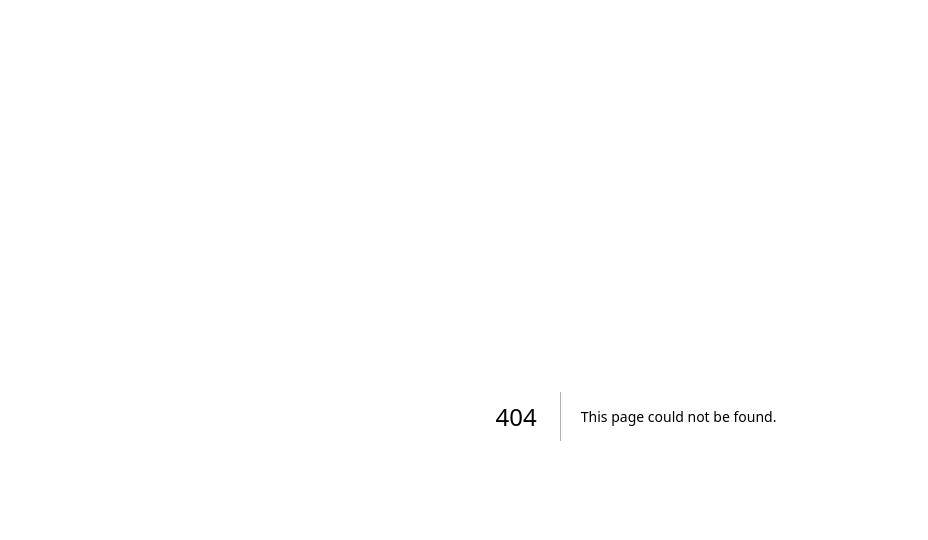
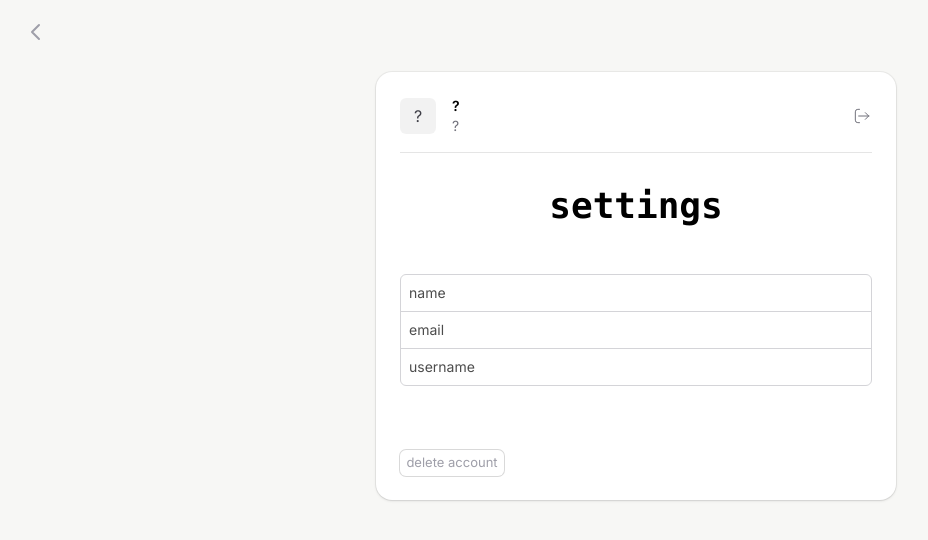
Before and after one commit to hugobelem/depoc-frontend, a Next.js app: page /settings in a window 1280 px wide. Before the commit this address had no page. Shown: the top 540 px of the page, without its empty margins (4-932 px from the left). Built offline with nearby package versions, Linux system fonts and the light colour scheme; no server answers.

Commit message:
feat: start settings page

```diff
--- /dev/null
+++ b/app/settings/layout.tsx
@@ -0,0 +1,9 @@
+import "@/app/ui/globals.css";
+
+export default function SettingsLayout({
+  children,
+}: Readonly<{
+  children: React.ReactNode;
+}>) {
+  return <section>{children}</section>;
+}
--- /dev/null
+++ b/app/settings/page.tsx
@@ -0,0 +1,17 @@
+import { BackButton } from "./ui/backButton";
+import { Header } from "./ui/header";
+import { ContentCard } from "./ui/content";
+import { Footer } from "./ui/footer";
+
+export default function Page() {
+  return (
+    <div className="min-h-fit mt-6 w-full sm:w-5/12 bg-[#f7f7f5] flex justify-center ml-auto mr-auto">
+      <div className="w-full max-w-5xl bg-white shadow-sm ring-1 ring-black/5 rounded-2xl my-8 p-6">
+        <BackButton></BackButton>
+        <Header></Header>
+        <ContentCard></ContentCard>
+        <Footer></Footer>
+      </div>
+    </div>
+  );
+}
--- /dev/null
+++ b/app/settings/ui/backButton.tsx
@@ -0,0 +1,29 @@
+import Link from "next/link";
+
+export function BackButton() {
+  return (
+    <div className="absolute top-1 p-4 left-2 sm:left-3 flex items-center">
+      <div className="flex justify-center">
+        <Link href="/" className="w-9 h-9">
+          <svg
+            className="w-6 h-6 text-zinc-400"
+            aria-hidden="true"
+            xmlns="http://www.w3.org/2000/svg"
+            width="24"
+            height="24"
+            fill="none"
+            viewBox="0 0 24 24"
+          >
+            <path
+              stroke="currentColor"
+              strokeLinecap="round"
+              strokeLinejoin="round"
+              strokeWidth="2"
+              d="m15 19-7-7 7-7"
+            />
+          </svg>
+        </Link>
+      </div>
+    </div>
+  );
+}
--- /dev/null
+++ b/app/settings/ui/content.tsx
@@ -0,0 +1,29 @@
+import { getUser } from "@/app/lib/api/user/api";
+
+export async function ContentCard() {
+  const user = await getUser()
+  return (
+    <div className="border border-zinc-300 bg-white ml-auto mr-auto rounded-md md:w-11/12 lg:w-4/4 mt-8">
+      <div className="relative flex items-center justify-between pt-2 px-2">
+        <p className="text-sm text-black/70">name</p>
+        <p className="text-sm text-black/40">{user?.name}</p>
+      </div>
+
+      <hr className="border-none my-2 h-px bg-zinc-300" />
+
+      <div className="relative flex items-center justify-between pb-2 px-2">
+        <p className="text-sm text-black/70">email</p>
+        <p className="text-sm text-black/40">{user?.email}</p>
+      </div>
+
+      <hr className="border-none mb-2 h-px bg-zinc-300" />
+
+      <div className="relative flex items-center justify-between pb-2 px-2">
+        <p className="text-sm text-black/70">username</p>
+        <p className="text-sm text-black/40">{user?.username}</p>
+      </div>
+
+      <button type="submit" className="hidden" name="user-form"></button>
+    </div>
+  );
+}
--- /dev/null
+++ b/app/settings/ui/footer.tsx
@@ -0,0 +1,11 @@
+export function Footer() {
+  return (
+    <div className="mt-16 flex items-center justify-between">
+      <button className="group flex h-6.5 w-26 items-center justify-center rounded-md ring-1 ring-black/15 hover:ring-black/10 bg-white hover:bg-zinc-100 cursor-pointer">
+        <span className="text-[13px] text-zinc-400 group-hover:text-zinc-600">
+          delete account
+        </span>
+      </button>
+    </div>
+  );
+}
--- /dev/null
+++ b/app/settings/ui/header.tsx
@@ -0,0 +1,39 @@
+import { UserHeader } from "@/app/ui/components/userHeader";
+import Link from "next/link";
+
+export function Header() {
+  return (
+    <div>
+      <div className="flex items-center">
+        <UserHeader href="/settings"></UserHeader>
+        <Link href="/logout" className="flex ml-auto">
+          <svg
+            className="w-5 h-5 text-zinc-500"
+            aria-hidden="true"
+            xmlns="http://www.w3.org/2000/svg"
+            width="24"
+            height="24"
+            fill="none"
+            viewBox="0 0 24 24"
+          >
+            <path
+              stroke="currentColor"
+              strokeLinecap="round"
+              strokeLinejoin="round"
+              strokeWidth="1.2"
+              d="M20 12H8m12 0-4 4m4-4-4-4M9 4H7a3 3 0 0 0-3 3v10a3 3 0 0 0 3 3h2"
+            />
+          </svg>
+        </Link>
+      </div>
+
+      <div className="my-4 h-px w-full bg-black/10" />
+
+      <div className="p-4">
+        <p className="text-4xl text-center font-semibold text-black">
+          <kbd>settings</kbd>
+        </p>
+      </div>
+    </div>
+  );
+}
--- /dev/null
+++ b/app/settings/ui/menu.tsx
@@ -0,0 +1,17 @@
+export function Menu() {
+  return (
+    <div className="mb-10 flex justify-center text-black/65">
+      <div className="grid grid-cols-3 gap-2">
+        <button className="rounded-md text-[13px] px-3 py-0.5 ring-1 ring-black/15 hover:ring-black cursor-pointer">
+          me
+        </button>
+        <button className="rounded-md text-[13px] px-3 py-0.5 ring-1 ring-black/15 hover:ring-black cursor-pointer">
+          depoc
+        </button>
+        <button className="rounded-md text-[13px] px-3 py-0.5 ring-1 ring-black/15 hover:ring-black cursor-pointer">
+          team
+        </button>
+      </div>
+    </div>
+  );
+}
```
